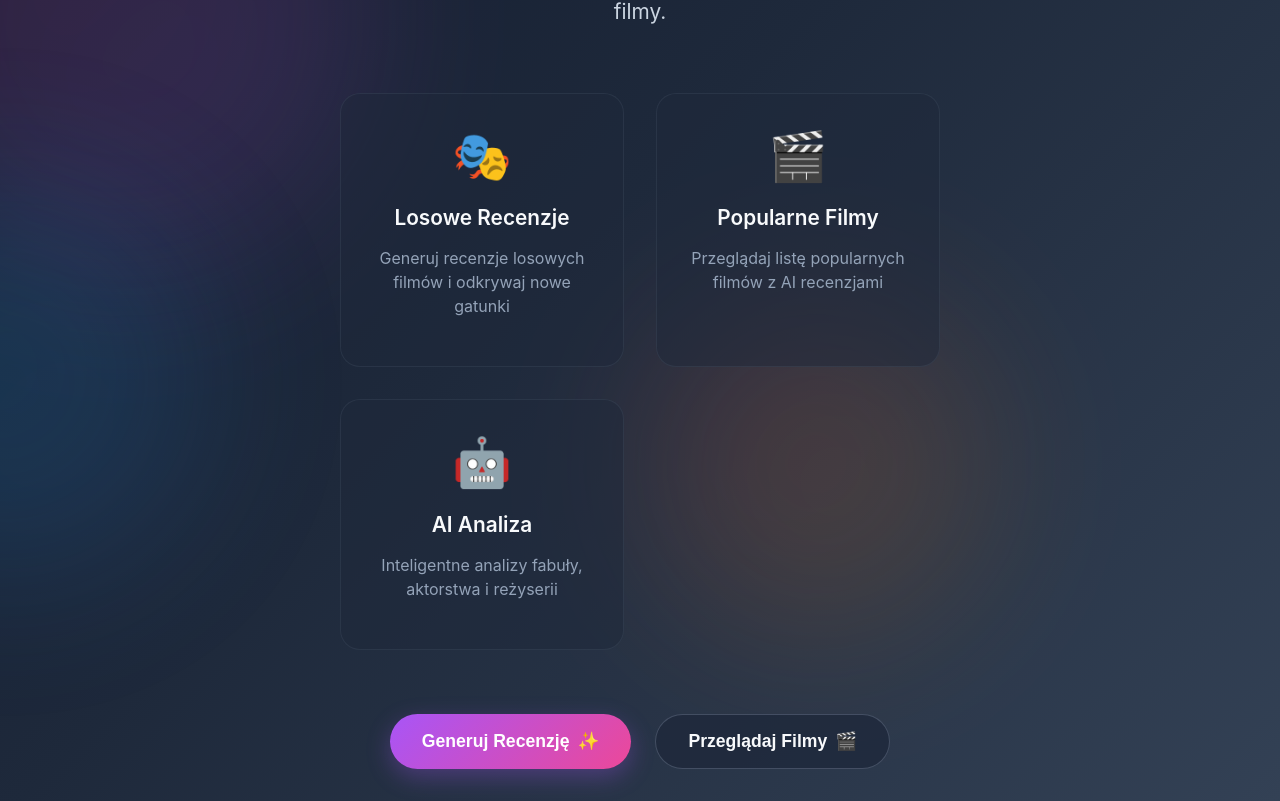
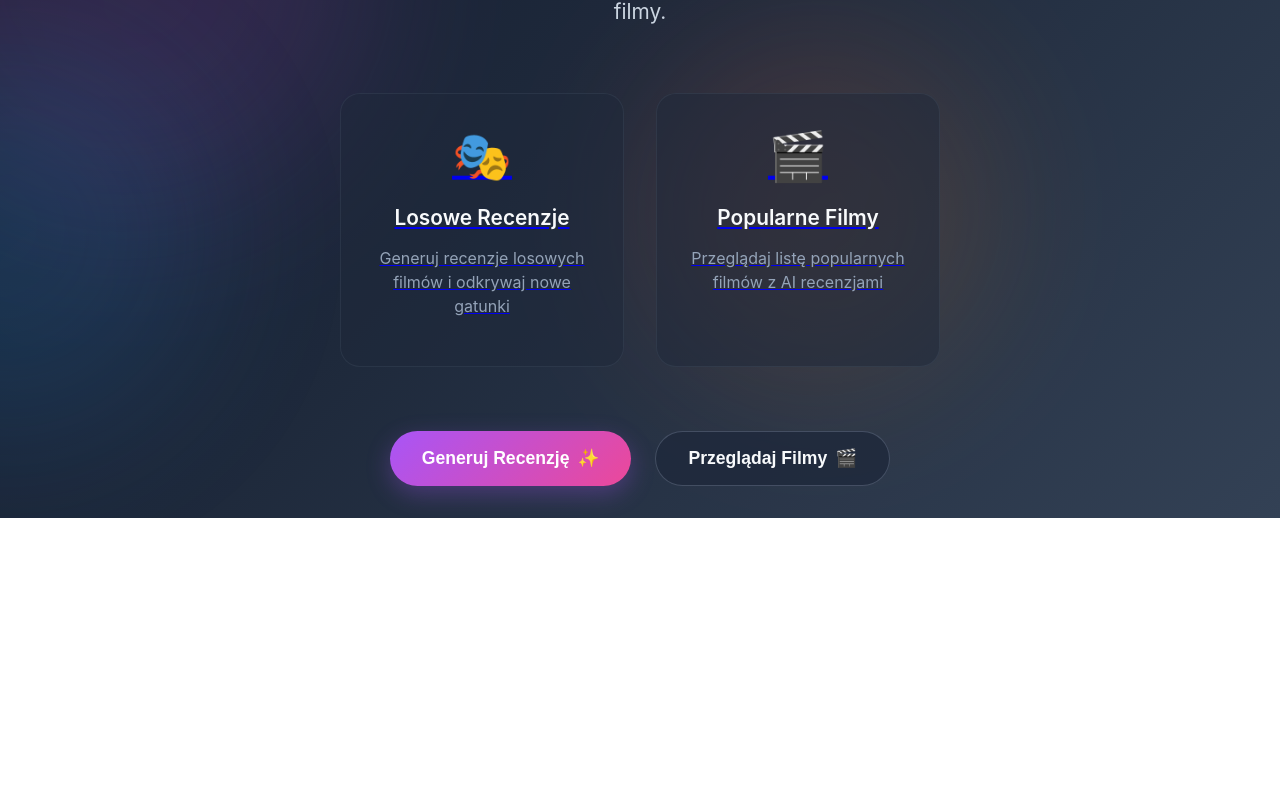
Before and after one commit to nededos/AutoReviewByAI, a React (Create React App) app in the folder auto_review_react-app/: page / in a window 1280 px wide. Shown: the part 437-1238 px from the top of the page. After the commit the page ends 955 px from the top, so only its background shows below. Built offline with nearby package versions, Linux system fonts and the light colour scheme.

Commit message:
dodanie linków do feature card

```diff
--- a/auto_review_react-app/src/components/main/main.js
+++ b/auto_review_react-app/src/components/main/main.js
@@ -1,7 +1,7 @@
 "use client"
 
 import { useEffect, useState } from "react"
-import { useNavigate } from "react-router-dom"
+import { useNavigate, Link } from "react-router-dom"
 import "./main.css"
 
 function Main() {
@@ -48,20 +48,24 @@ function Main() {
 
         <div className="hero-features">
           <div className="feature-card">
+            <Link to="/recenzja">
               <div className="feature-icon">🎭</div>
               <h3>Losowe Recenzje</h3>
               <p>Generuj recenzje losowych filmów i odkrywaj nowe gatunki</p>
+            </Link>
           </div>
           <div className="feature-card">
+            <Link to="/filmy">
               <div className="feature-icon">🎬</div>
               <h3>Popularne Filmy</h3>
               <p>Przeglądaj listę popularnych filmów z AI recenzjami</p>
+            </Link>
           </div>
-          <div className="feature-card">
+          {/* <div className="feature-card">
             <div className="feature-icon">🤖</div>
             <h3>AI Analiza</h3>
             <p>Inteligentne analizy fabuły, aktorstwa i reżyserii</p>
-          </div>
+          </div> */}
         </div>
 
         <div className="hero-actions">
```
Lines whose indentation alone changed are shown as unchanged.
